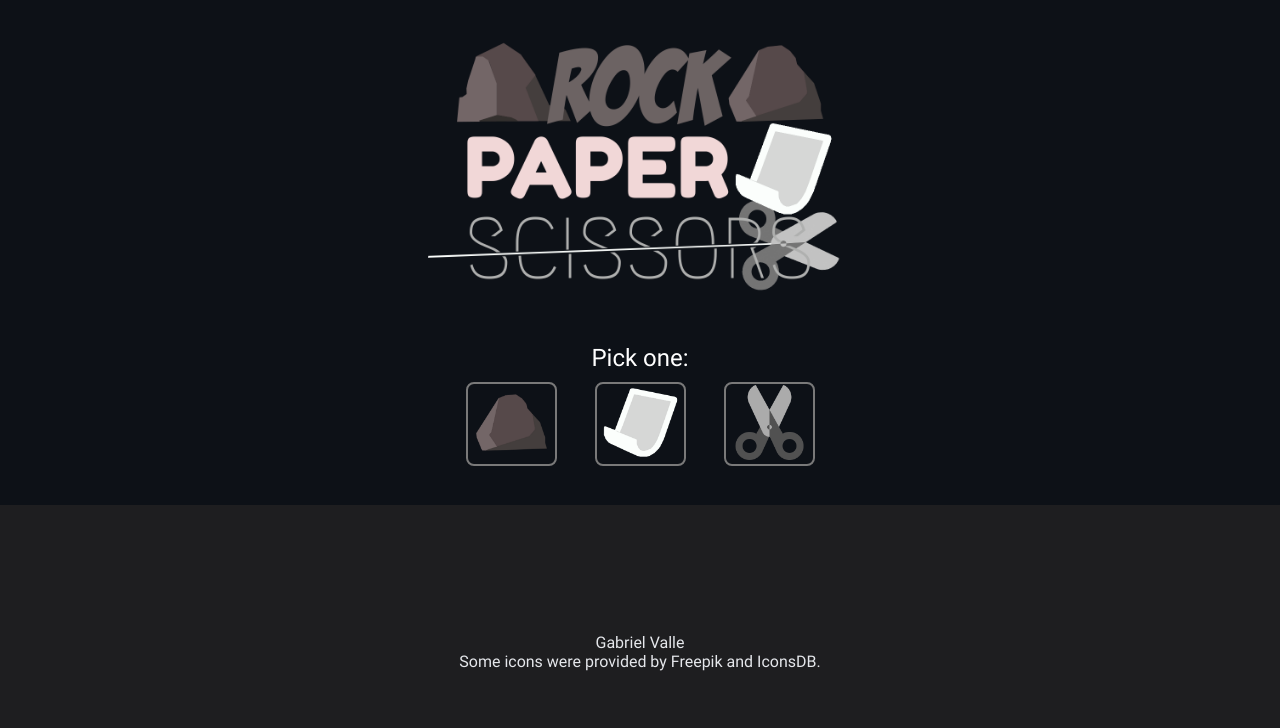
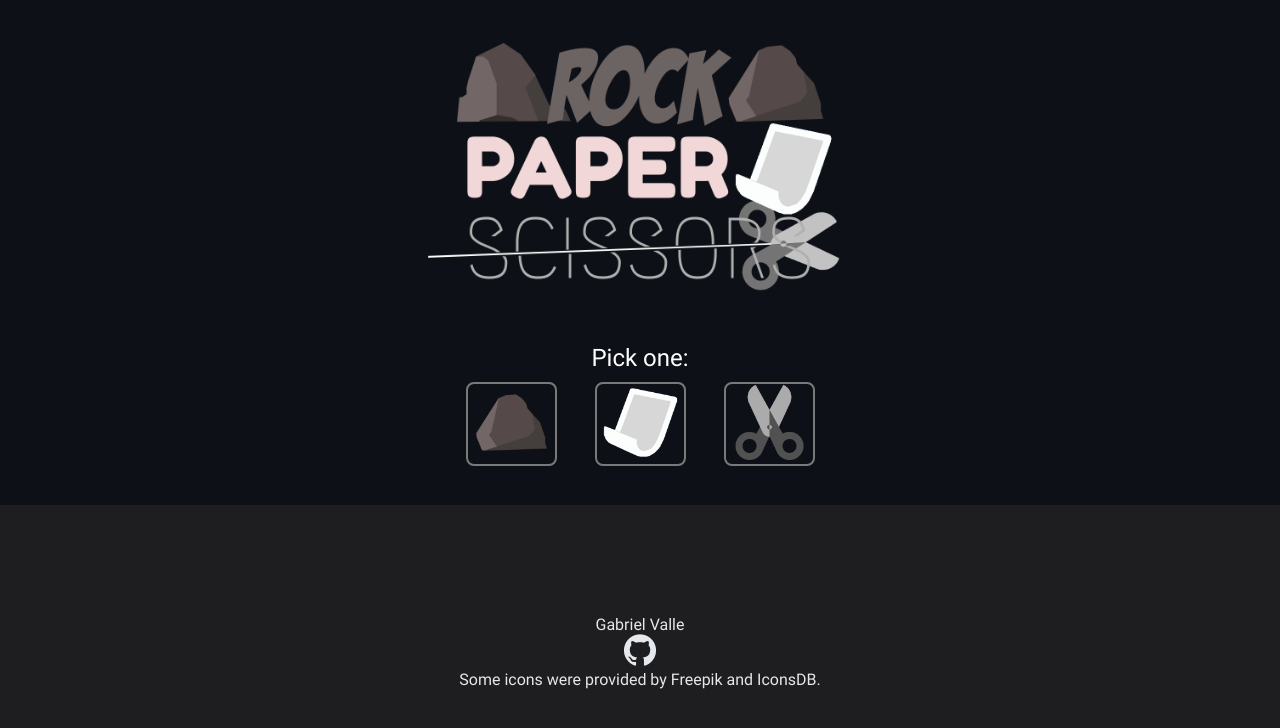
Before and after one commit to GabrielBRQ/rock-paper-scissors, a plain HTML site: page index.html in a window 1280 px wide. Drawn offline with Linux system fonts and the light colour scheme.

Commit message:
add new image

```diff
--- a/index.html
+++ b/index.html
@@ -31,7 +31,10 @@
     </div>
 
     <div class="footer">
-        <p>Gabriel Valle</p>
+        <div class="git">
+            <p>Gabriel Valle</p>
+            <a href="https://github.com/GabrielBRQ"><img src="images/white-github-logo.png" alt="github logo" style="width:32px;height:32px;"></a>
+        </div>
         <p>Some icons were provided by Freepik and IconsDB.</p>
     </div>
 
```
Also changed, not shown: images/white-github-logo.png (added).
